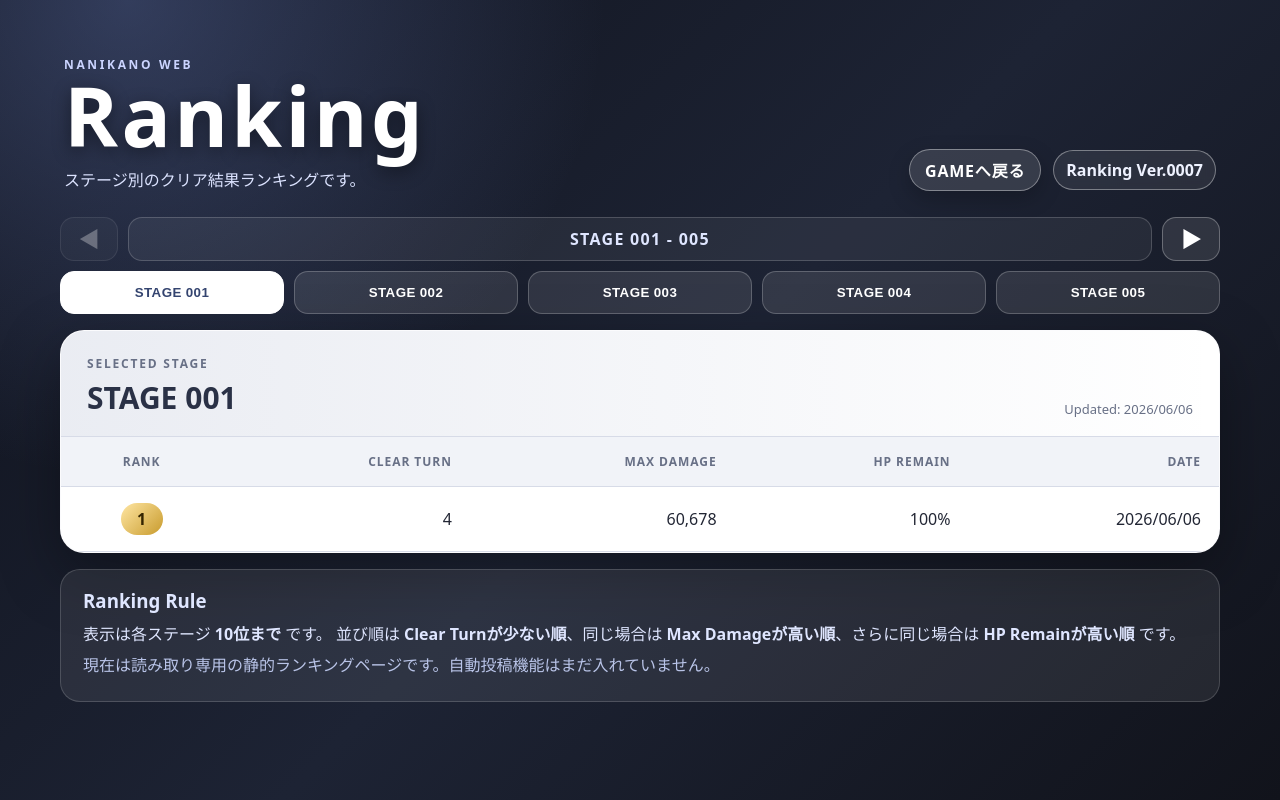
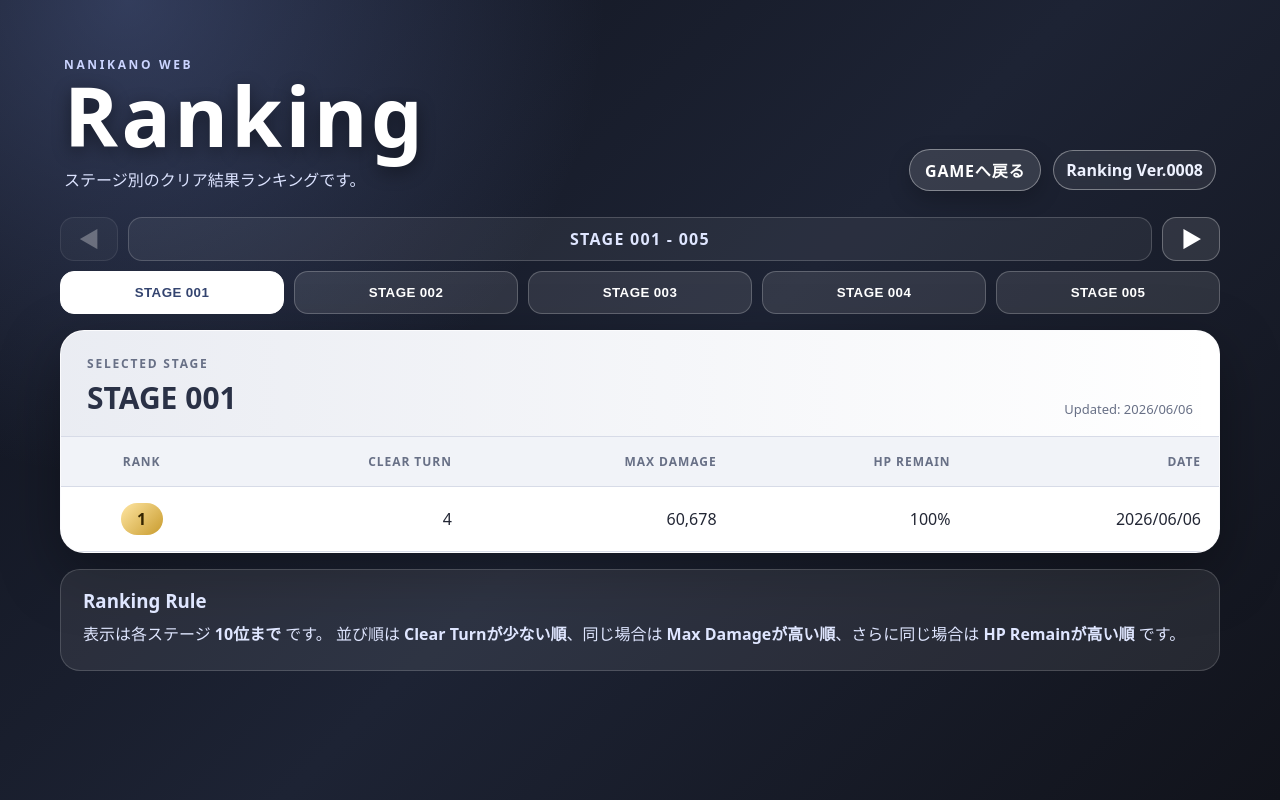
Before and after one commit to sabaneko001/nanikano-ranking, a plain HTML site: page docs/index.html in a window 1280 px wide. Drawn offline with Linux system fonts and the light colour scheme.

Commit message:
Add files via upload

```diff
--- a/docs/index.html
+++ b/docs/index.html
@@ -17,7 +17,7 @@
       </div>
       <div class="heroActions">
         <a class="backToGameBtn" href="https://sabaneko001.github.io/nanikano-web/?mode=stage_select">GAMEへ戻る</a>
-        <div class="version">Ranking Ver.0007</div>
+        <div class="version">Ranking Ver.0008</div>
       </div>
     </header>
 
@@ -64,12 +64,9 @@
         <strong>Max Damageが高い順</strong>、さらに同じ場合は
         <strong>HP Remainが高い順</strong> です。
       </p>
-      <p class="muted">
-        現在は読み取り専用の静的ランキングページです。自動投稿機能はまだ入れていません。
-      </p>
     </section>
   </main>
 
-  <script src="./ranking.js?v=0007"></script>
+  <script src="./ranking.js?v=0008"></script>
 </body>
 </html>
```
